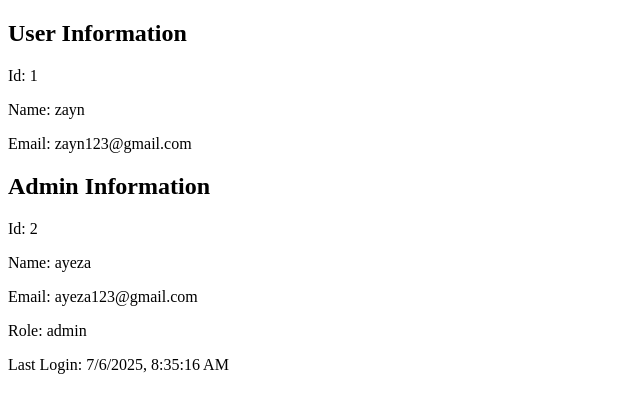
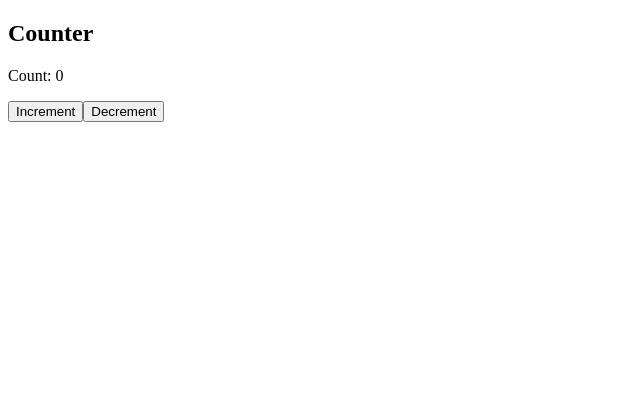
Before and after one commit to ltlehro/React-Typescript, a React (Vite) app: page / in a window 1280 px wide. Shown: the top 412 px of the page, without its empty margins (0-640 px from the left). Built offline with nearby package versions, Linux system fonts and the light colour scheme.

Commit message:
created counter component

```diff
--- a/src/App.tsx
+++ b/src/App.tsx
@@ -1,26 +1,9 @@
-import AdminInfo from "./components/AdminInfo";
-import UserInfo from "./components/UserInfo";
-import type { Info, AdminInfoList } from "./types";
+import Counter from "./components/Counter";
 
 const App = () => {
-  const user: Info = {
-    id: 1,
-    name: "zayn",
-    email: "zayn123@gmail.com",
-  };
-
-  const admin: AdminInfoList = {
-    id: 2,
-    name: "ayeza",
-    email: "ayeza123@gmail.com",
-    role: "admin",
-    lastLogin: new Date(),
-  };
-
   return (
     <div>
-      <UserInfo user={user} />
-      <AdminInfo admin={admin} />
+      <Counter />
     </div>
   );
 };
--- /dev/null
+++ b/src/components/Counter.tsx
@@ -0,0 +1,16 @@
+import { useState } from "react";
+
+const Counter = () => {
+  const [count, setCount] = useState<number>(0);
+
+  return (
+    <div>
+      <h2>Counter</h2>
+      <p>Count: {count}</p>
+      <button onClick={() => setCount(count + 1)}>Increment</button>
+      <button onClick={() => setCount(count - 1)}>Decrement</button>
+    </div>
+  );
+};
+
+export default Counter;
```
